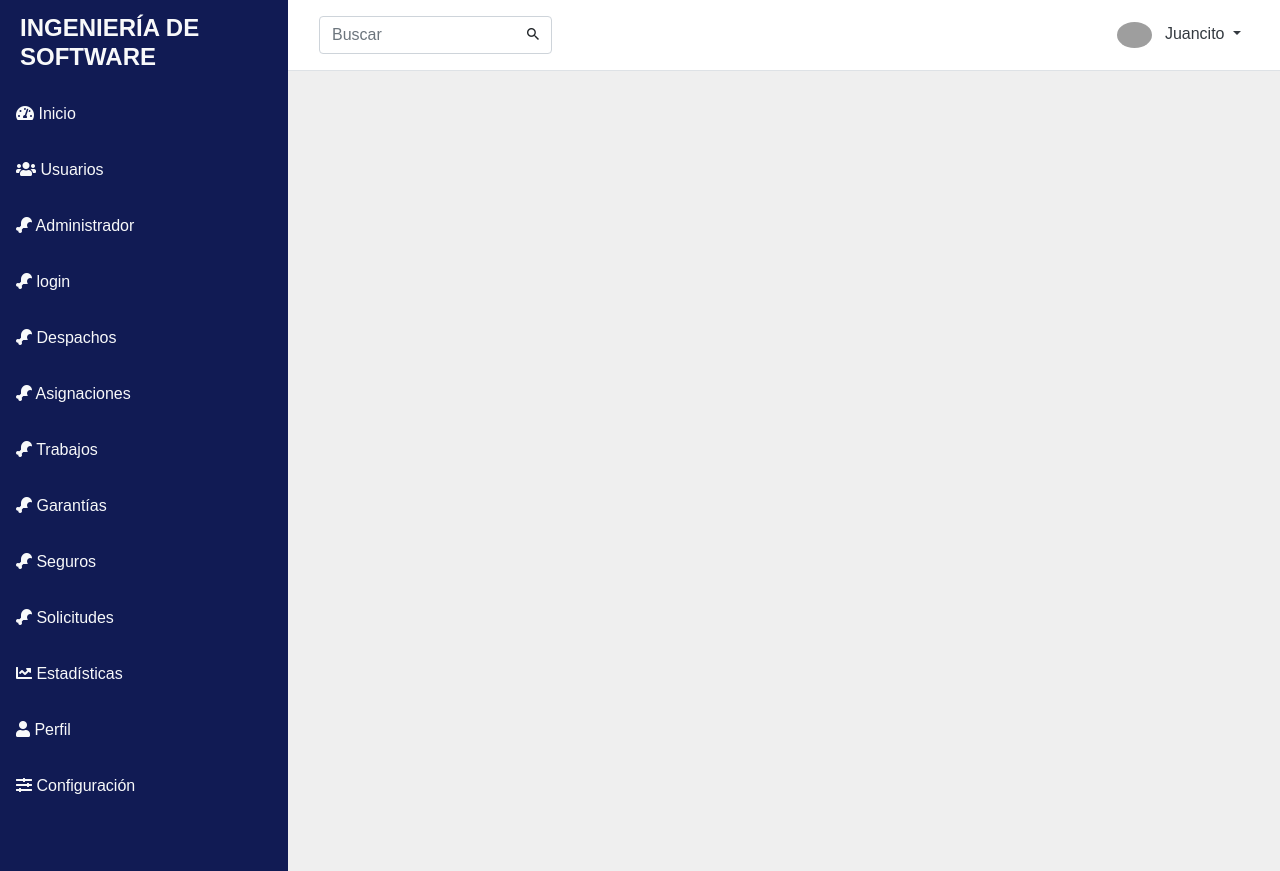
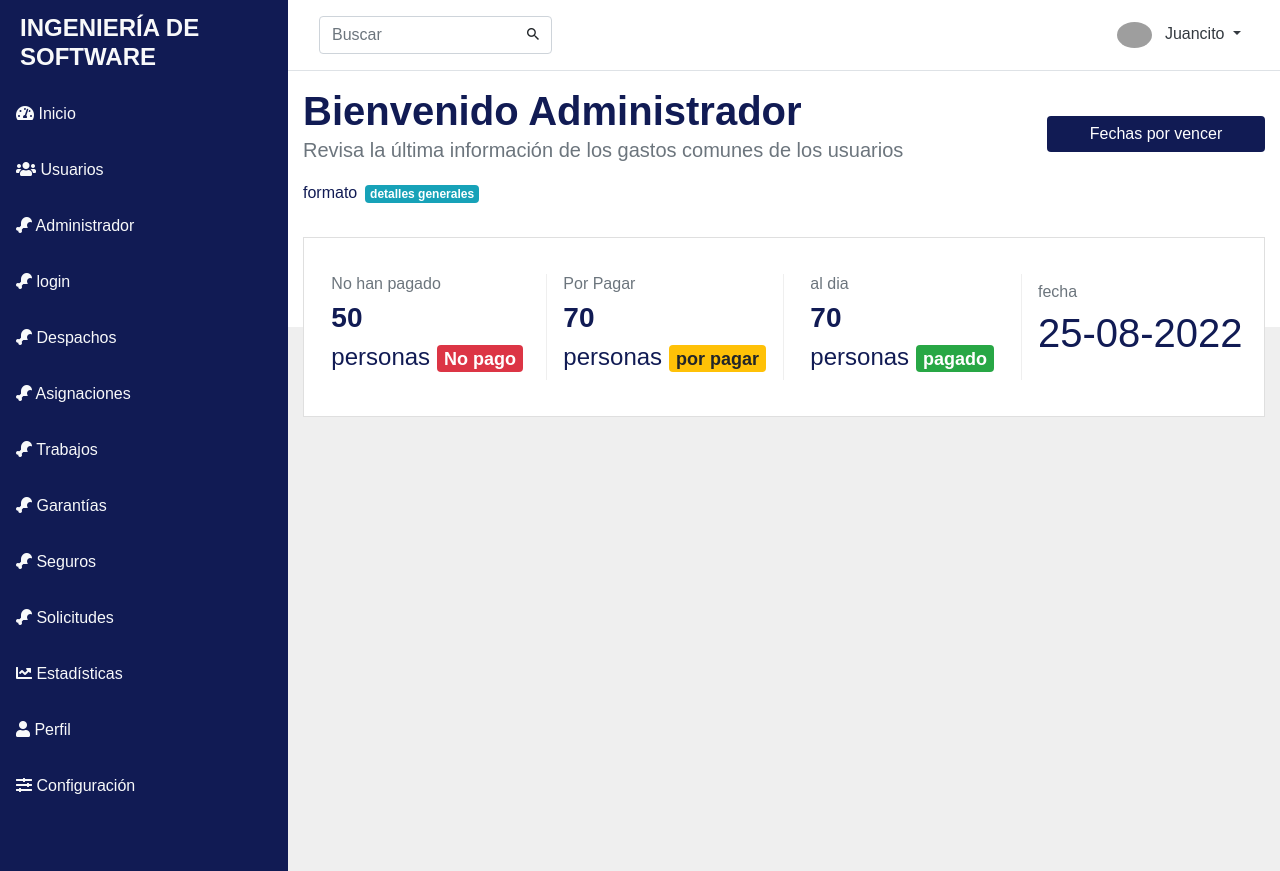
Before and after one commit to nicoloSP97/IS_grupo6, a PHP site: page /administrador.php in a window 1280 px wide. Run offline with PHP 8.4, Linux system fonts and the light colour scheme; some libraries are stand-ins or nearby versions; some web fonts are replaced; grey boxes are pictures that could not be loaded.

Commit message:
modificacion panel de personas  por pago

```diff
--- a/partes/administrador.php
+++ b/partes/administrador.php
@@ -19,6 +19,70 @@
         <div id="content" class="bg-grey w-100">
 
 
+        <section class="bg-light py-3">
+                    <div class="container">
+                        <div class="row">
+                            <div class="col-lg-9 col-md-8">
+                                <h1 class="font-weight-bold mb-0">Bienvenido Administrador</h1>
+
+                                <p class="lead text-muted">Revisa la última información de los gastos comunes de los usuarios</p>
+                            </div>
+                            <div class="col-lg-3 col-md-4 d-flex">
+                                <button class="btn btn-primary w-100 align-self-center">Fechas por vencer</button>
+                            </div>
+                        </div>
+                        <div class="align-self-center">
+                                          <h6 class="d-inline-block mb-0">formato </h6><span class="badge badge-info ml-2">detalles generales</span>
+
+                                        </div>
+                    </div>
+                </section>
+
+                <section class="bg-mix py-3">
+                <div class="container">
+                    <div class="card rounded-0">
+                        <div class="card-body">
+                            <div class="row">
+                                <div class="col-lg-3 col-md-6 d-flex stat my-3">
+                                    <div class="mx-auto">
+                                        <h6 class="text-muted">No han pagado </h6>
+                                        <h3 class="font-weight-bold">50 </h3>
+                                        <h4>personas  <span class="badge badge-danger">No pago</span></h4>
+
+                                    </div>
+                                </div>
+                                <div class="col-lg-3 col-md-6 d-flex stat my-3">
+                                    <div class="mx-auto">
+                                        <h6 class="text-muted">Por Pagar </h6>
+                                        <h3 class="font-weight-bold">70 </h3>
+                                        <h4>personas  <span class="badge badge-warning">por pagar</span></h4>
+
+                                    </div>
+                                </div>
+                                <div class="col-lg-3 col-md-6 d-flex stat my-3">
+                                    <div class="mx-auto">
+                                        <h6 class="text-muted">al dia</h6>
+                                        <h3 class="font-weight-bold">70 </h3>
+                                        <h4>personas <span class="badge badge-success">pagado</span> </h4>
+                                    </div>
+
+                                </div>
+
+                                <div class="col-lg-3 col-md-6 d-flex my-3">
+                                    <div class="mx-auto">
+                                        <h6></h6>
+                                    <div>
+                                    <h6 class="text-muted">fecha</h6>
+                                        <h1 class="font-weight">25-08-2022</h1>
+                                    </div>
+
+                                    </div>
+                                </div>
+                            </div>
+                        </div>
+                    </div>
+                </div>
+              </section>
 
               </section>
 
```
